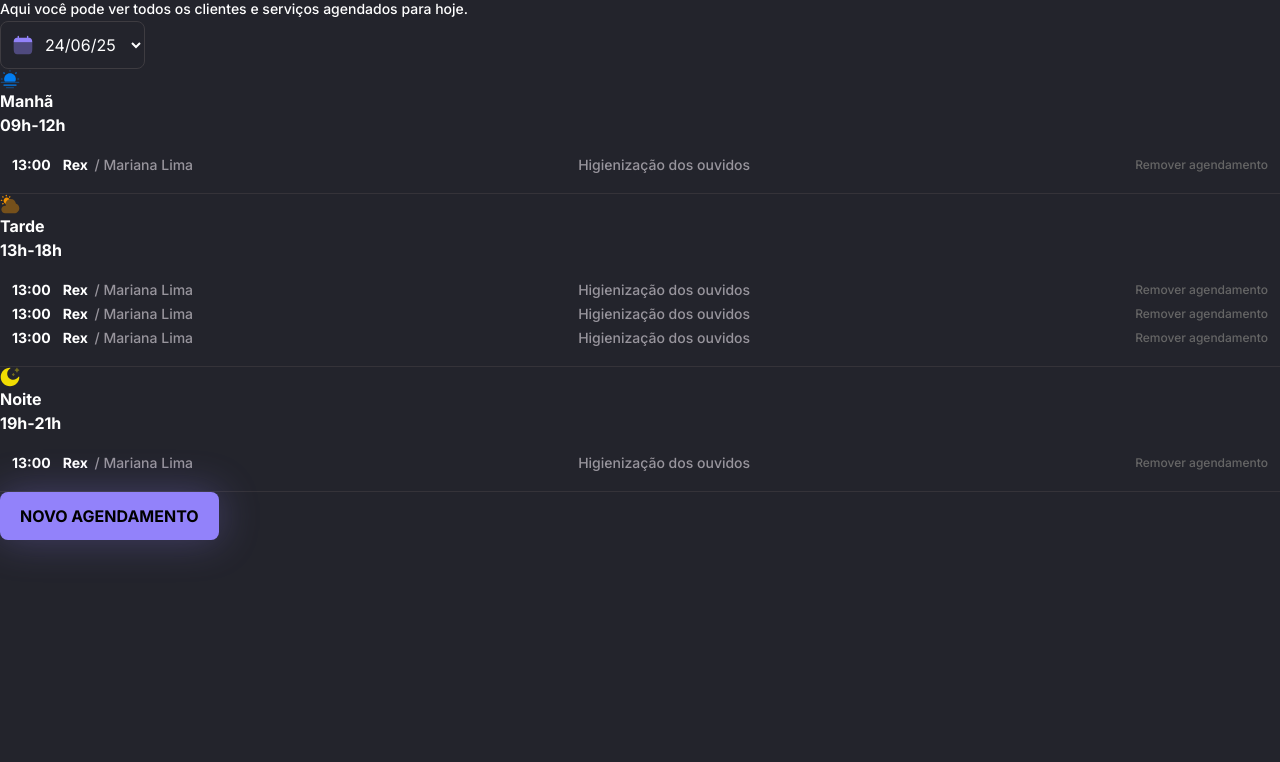
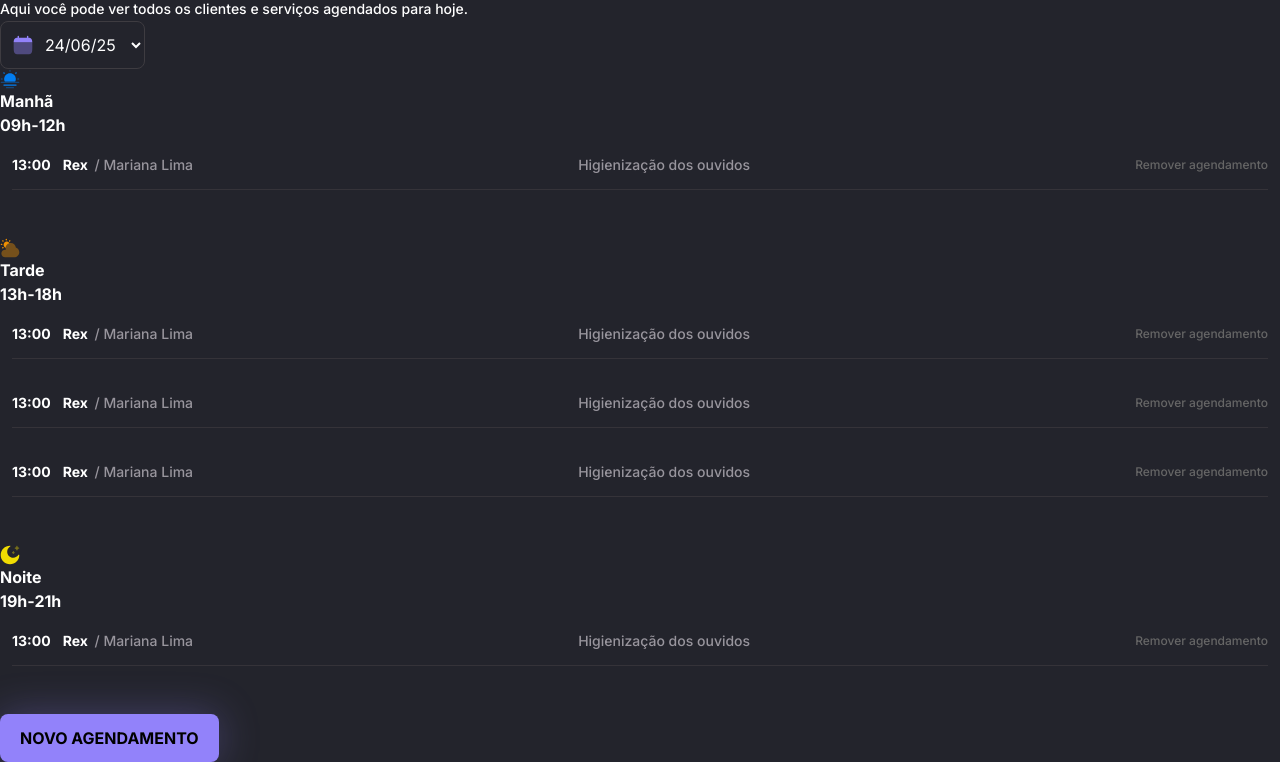
Before and after one commit to israeltx/n5-desafio-pratico-mundo-pet, a website built with webpack: page index.html in a window 1280 px wide. Shown: the part 59-821 px from the top of the page. Before the commit the page ends 800 px from the top, so only its background shows below. Built offline with nearby package versions, Linux system fonts and the light colour scheme.

Commit message:
Adjust border-bottom and padding of the list items

```diff
--- a/src/styles/components/list.css
+++ b/src/styles/components/list.css
@@ -1,15 +1,16 @@
 ul {
   padding: var(--s16) var(--s12);
-  border-bottom: 1px solid var(--border-divisor);
 
   & li {
     display: flex;
     flex-wrap: wrap;
     justify-content: space-between;
+    border-bottom: 1px solid var(--border-divisor);
+    padding-bottom: var(--s12);
+    margin-bottom: var(--s32);
   }
 }
 .scheduled-time {
-  /* flex-grow: 1; */
   margin-right: var(--s12);
 }
 .pet-owner-name, .service-description {
--- a/src/styles/global.css
+++ b/src/styles/global.css
@@ -94,6 +94,7 @@ body {
   --s12: 0.75rem;
   --s16: 1rem;
   --s20: 1.25rem;
+  --s32: 2rem;
   --s40: 2.5rem;
 }
 
```
